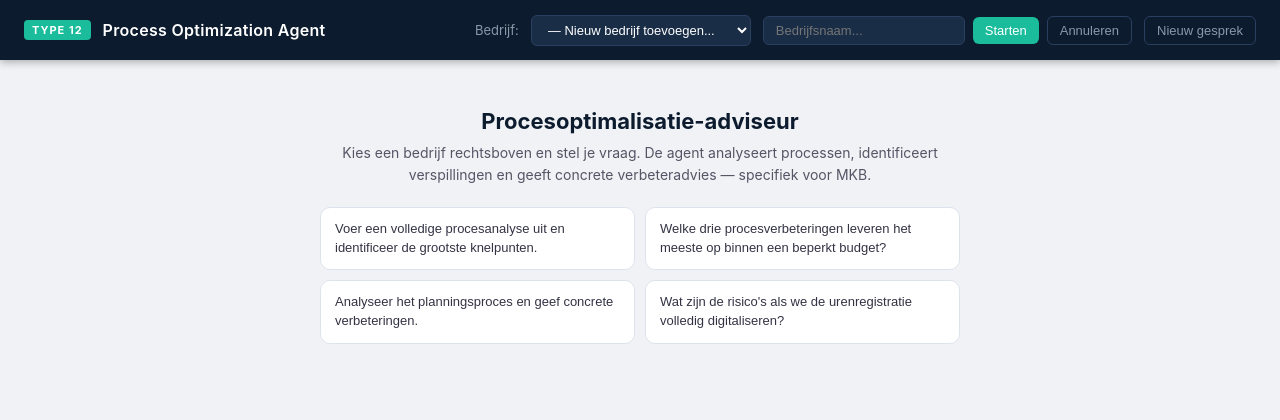
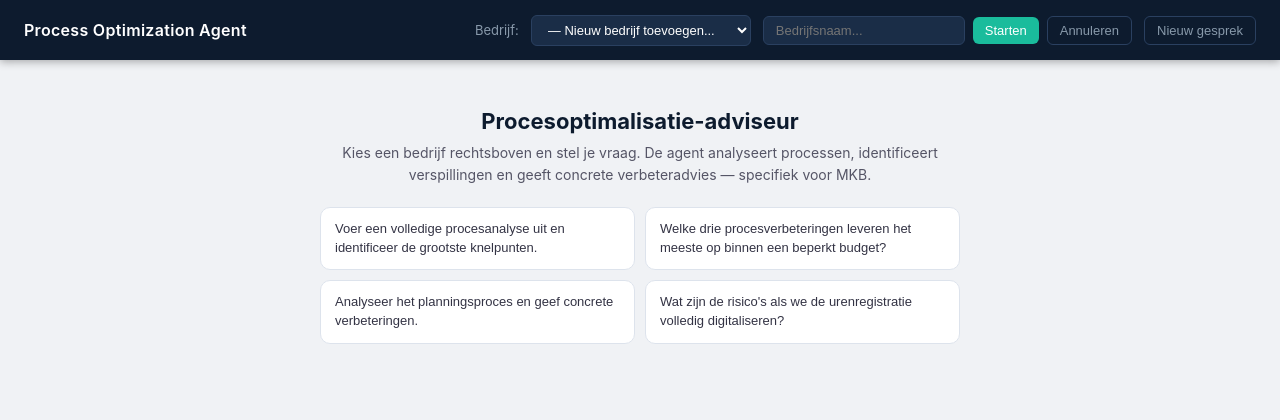
Before and after one commit to SchaakMats/proces-optimalisatie-bot, a Flask app: template templates/index.html in a window 1280 px wide. Shown: the top 420 px of the page. Run offline with Flask 3, Linux system fonts and the light colour scheme; the template is opened without the code that fills it, so the values that code supplies are empty.

Commit message:
chore: remove Type 12 badge from header
Co-Authored-By: Claude Sonnet 4.6 <noreply@anthropic.com>

```diff
--- a/templates/index.html
+++ b/templates/index.html
@@ -329,8 +329,7 @@
 <!-- Header -->
 <header>
   <div class="header-left">
-    <span class="badge">Type 12</span>
-    <h1>Process Optimization Agent</h1>
+<h1>Process Optimization Agent</h1>
   </div>
   <div class="header-right">
     <span class="company-label">Bedrijf:</span>
```
